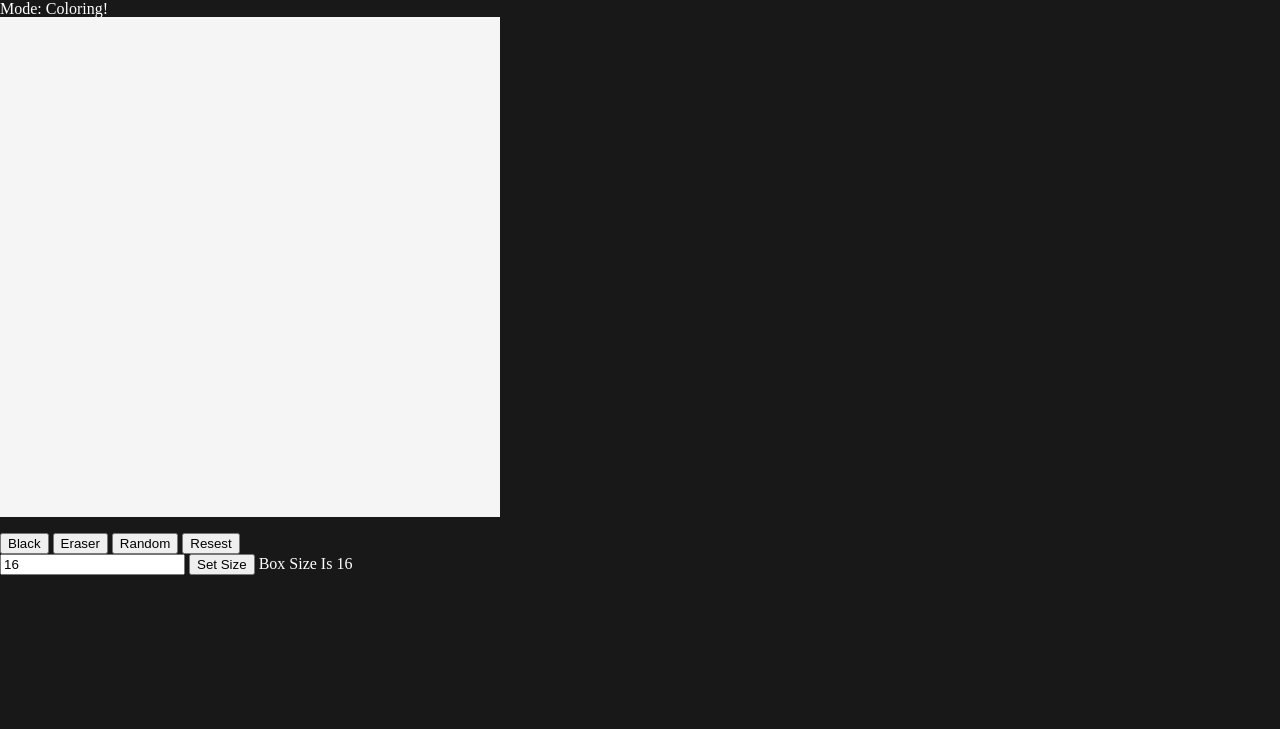
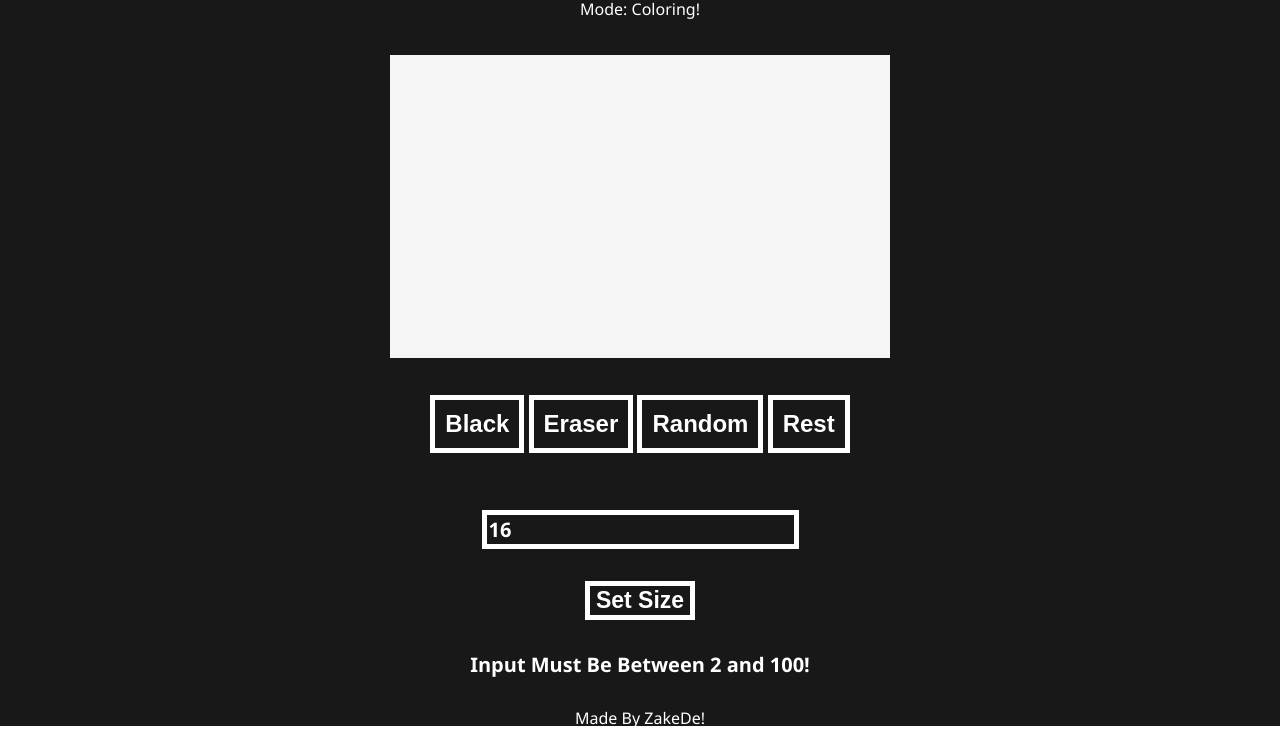
Before and after one commit to Zakede/Etch-a-Sketch, a plain HTML site: page index.html in a window 1280 px wide. Shown: the part 74-803 px from the top of the page. Drawn offline with Linux system fonts and the light colour scheme.

Commit message:
Final Code

```diff
--- a/index.html
+++ b/index.html
@@ -24,15 +24,19 @@
                 <button class="colorButton" onclick="changeColor('black')">Black</button>
                 <button class="colorButton" onclick="changeColor('whitesmoke')">Eraser</button>
                 <button class="colorButton" onclick="changeColor('random')">Random</button>
-                <button class="colorButton" onclick="resetBoard()">Resest</button>
+                <button class="colorButton" onclick="resetBoard()">Rest</button>
             </div>
             <div>
-                <input type="text" placeholder="Size of Board" value="16"
+                <input class="inputData" type="text" placeholder="Size of Board" value="16"
                 onchange="changeSize(this.value)" />
-                <button>Set Size</button>
-                <span id="boxError">Box Size Is 16</span>
+
             </div>
+            <button class="inputDataButton">Set Size</button>
+            <span id="boxError">Input Must Be Between 2 and 100!</span>
+
+            <p id="credit">Made By ZakeDe!</p>
         </div>
+
     </div>
     <script src="main.js"></script>
 </body>
--- a/main.js
+++ b/main.js
@@ -52,12 +52,14 @@ function resetBoard(){
     squares.forEach((div) => div.style.backgroundColor = "whitesmoke");
 }
 
-document.querySelector("body").addEventListener("click", () => {
-    click = !click
-    if(click) {
-        document.querySelector(".mode").textContent = "Mode: Coloring!";
-    }else{
-        document.querySelector(".mode").textContent = "Mode: Not Coloring!";
+document.querySelector("body").addEventListener("click", (e) => {
+    if (e.target.tagName != "BUTTON"){
+        click = !click
+        if(click) {
+            document.querySelector(".mode").textContent = "Mode: Coloring!";
+        }else{
+            document.querySelector(".mode").textContent = "Mode: Not Coloring!";
+        }
     }
 });
 document.getElementById("boxError").addEventListener("click");
--- a/style.css
+++ b/style.css
@@ -1,16 +1,95 @@
+.flex-container {
+    font-family: 'Segoe UI', Tahoma, Geneva, Verdana, sans-serif;
+    height: 100vh;
+    width: 100vw;
+    display: flex;
+    flex-direction: column;
+    align-items: center;
+    background-color: #181818;
+  }
+
 body{
-    background-color: #181818;
     color: #Fff;
 }
 
+.mode{
+    margin-bottom: 3%;
+}
 
 .board {
     width: 500px;
     height: 500px;
     display: grid;
+
 }
 
-/*
+.content {
+  display: flex;
+  flex-direction: column;
+  align-items: center;
+  min-width: 400px;
+  min-height: 400px;
+  width: 60vw;
+  height: 60vw;
+  max-width: 700px;
+  max-height: 800px;
+}
+
 #boxError{
     color: #fff;
-} */
+}
+
+.colorButton {
+    padding: 10px;
+    font-size: 24px;
+    font-weight: bold;
+    background-color: #181818;
+    border: solid 5px;
+    border-color: white;
+    color: #fff;
+    cursor: pointer;
+    margin: 5% 0% 10% 0%;
+
+}
+
+.colorButton:hover {
+    background-color: #3b3b3b;
+
+}
+
+.inputData{
+    font-family: 'Segoe UI', Tahoma, Geneva, Verdana, sans-serif;
+    font-size: 20px;
+    font-weight: bold;
+    background-color: #181818;
+    border: solid 5px;
+    border-color: white;
+    color: #fff;
+    margin: 5% 0% 10% 0%;
+}
+
+.inputDataButton{
+    font-size: 23px;
+    font-weight: bold;
+    background-color: #181818;
+    border: solid 5px;
+    border-color: white;
+    color: #fff;
+    cursor: pointer;
+    margin: 0 0% 5% 0%;
+}
+.inputDataButton:hover{
+    background-color: #3b3b3b;
+
+}
+
+#boxError{
+    font-size: 20px;
+    border-color: white;
+    font-weight: bold;
+    color: #fff;
+}
+
+#credit{
+    margin-top: 5%;
+}
```
